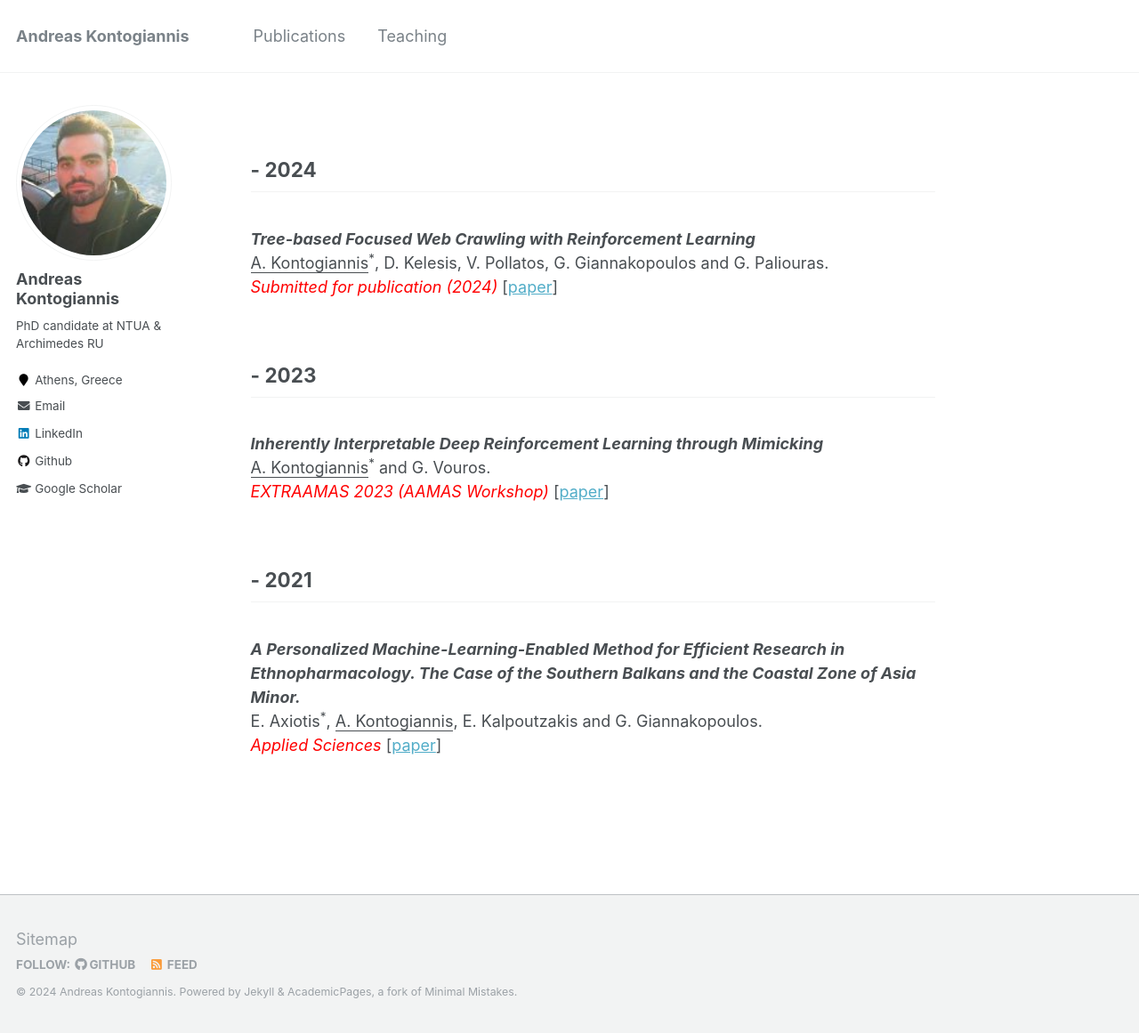
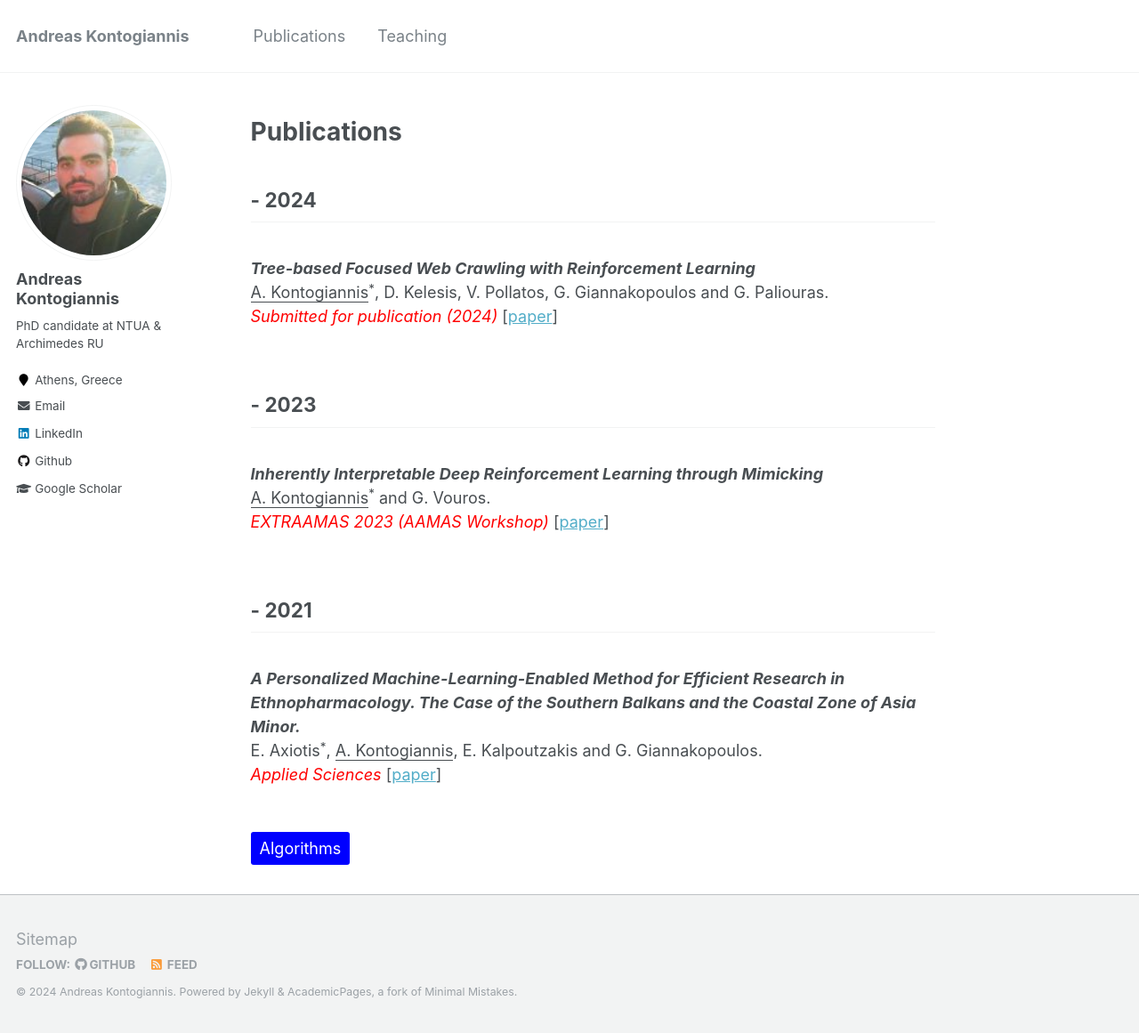
Before and after one commit to ddaedalus/ddaedalus.github.io, a Jekyll site: the page built from _pages/publications.md, in a window 1280 px wide and 1161 px high. Shown: the whole window at 89% size. Built offline with Jekyll 4.4.1, drawn with Linux system fonts in a browser that asks for light colours.

Commit message:
Update publications.md

```diff
--- a/_pages/publications.md
+++ b/_pages/publications.md
@@ -6,6 +6,8 @@ redirect_from:
   - /publications
   - /publications.md
 ---
+
+# Publications
 
 ## - 2024
 
@@ -36,3 +38,6 @@ E. Axiotis<sup>*</sup>, <u>A. Kontogiannis</u>, E. Kalpoutzakis and G. Giannakop
 <br/>
 _<font color="red">Applied Sciences</font>_ [[paper](https://www.mdpi.com/2076-3417/11/13/5826)] <br/>
 <br/>
+<div style="background-color: blue; color: white; display: inline-block; padding: 5px 10px; border-radius: 3px;">
+    Algorithms
+</div>
```
